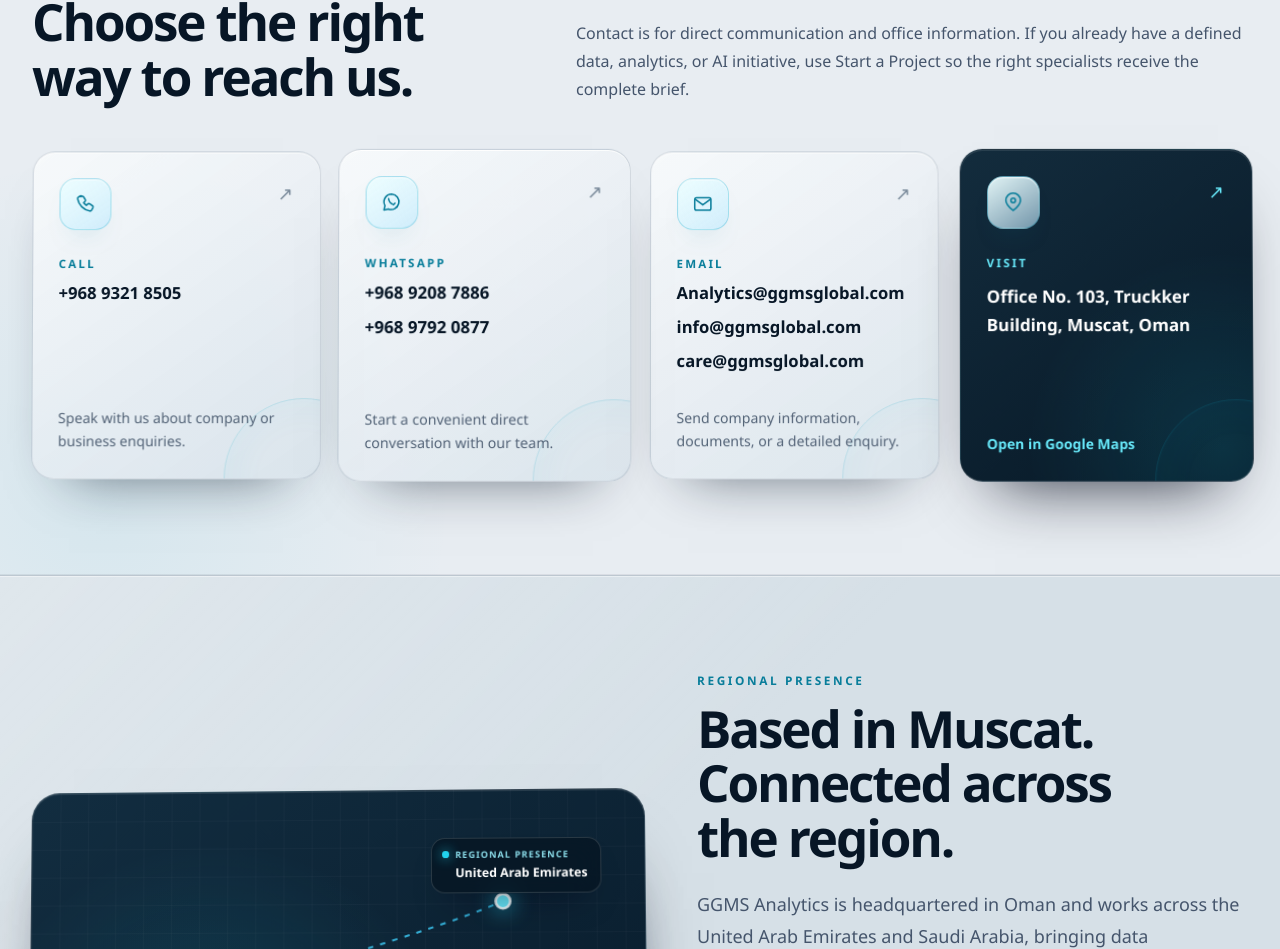
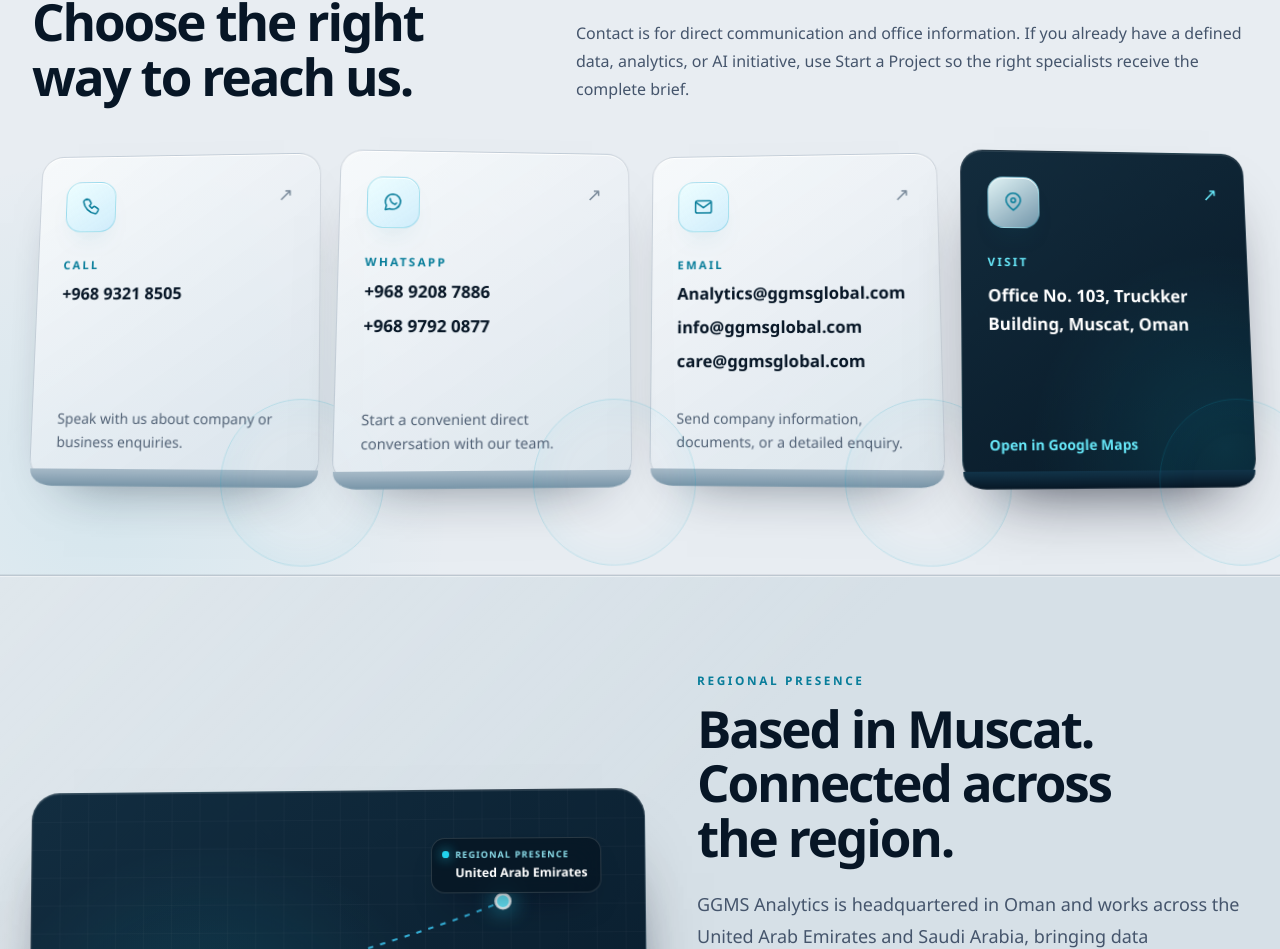
Before and after one commit to gulfgadgetsolutions-droid/ggms-analytics-site, a Next.js app: page /contact in a window 1280 px wide. Shown: the part 1018-1967 px from the top of the page. Built offline with nearby package versions, Linux system fonts and the light colour scheme; no server answers.

Commit message:
Enhance contact cards with layered 3D depth

```diff
--- a/app/globals.css
+++ b/app/globals.css
@@ -1354,14 +1354,37 @@
   display: flex;
   min-height: 20.5rem;
   flex-direction: column;
-  overflow: hidden;
+  overflow: visible;
   border: 1px solid rgba(100, 116, 139, 0.24);
   border-radius: 1.4rem;
   padding: 1.6rem;
   background: linear-gradient(145deg, rgba(249, 251, 252, 0.86), rgba(217, 227, 235, 0.92));
   box-shadow: inset 0 1px rgba(255, 255, 255, 0.9), 0 30px 54px -38px rgba(7, 22, 38, 0.66);
-  transform: perspective(1200px) rotateX(0.6deg) translateZ(0);
+  transform-style: preserve-3d;
+  transform: perspective(1200px) rotateX(5deg) rotateY(-3deg) translateZ(0);
   transition: transform 360ms cubic-bezier(0.2, 0.72, 0.2, 1), border-color 300ms ease, box-shadow 360ms ease;
+}
+
+.contact-channel-card::after {
+  content: "";
+  position: absolute;
+  inset: auto 0 -0.8rem 0;
+  z-index: -2;
+  height: 1.5rem;
+  border-radius: 0 0 1.4rem 1.4rem;
+  background: linear-gradient(180deg, #a7bac8, #7895a8);
+  transform: translateZ(-18px) rotateX(-46deg);
+  transform-origin: top;
+  box-shadow: 0 28px 25px -16px rgba(7, 22, 38, 0.45);
+}
+
+.contact-channel-card > .contact-channel-icon,
+.contact-channel-card > .contact-card-label,
+.contact-channel-card > a,
+.contact-channel-card > .space-y-2,
+.contact-channel-card > .contact-address,
+.contact-channel-card > .contact-card-arrow {
+  transform: translateZ(24px);
 }
 
 .contact-channel-card::before {
@@ -1378,14 +1401,14 @@
 }
 
 .contact-channel-card:nth-child(even) {
-  transform: perspective(1200px) rotateX(0.6deg) translateZ(10px);
+  transform: perspective(1200px) rotateX(5deg) rotateY(3deg) translateZ(10px);
 }
 
 .contact-channel-card:hover {
   z-index: 3;
   border-color: rgba(14, 165, 198, 0.55);
   box-shadow: inset 0 1px rgba(255, 255, 255, 0.9), 0 38px 62px -32px rgba(7, 22, 38, 0.58), 0 18px 32px -26px rgba(14, 165, 198, 0.55);
-  transform: perspective(1200px) rotateX(0deg) rotateY(0deg) translateY(-8px) translateZ(26px);
+  transform: perspective(1200px) rotateX(0deg) rotateY(0deg) translateY(-12px) translateZ(30px);
 }
 
 .contact-card-label {
@@ -1440,6 +1463,10 @@
     linear-gradient(145deg, #132c3d, #071826);
   color: white;
   box-shadow: inset 0 1px rgba(255, 255, 255, 0.1), 0 34px 62px -34px rgba(2, 6, 23, 0.84);
+}
+
+.contact-channel-card-dark::after {
+  background: linear-gradient(180deg, #123449, #071725);
 }
 
 .contact-channel-card-dark .contact-card-label,
```
